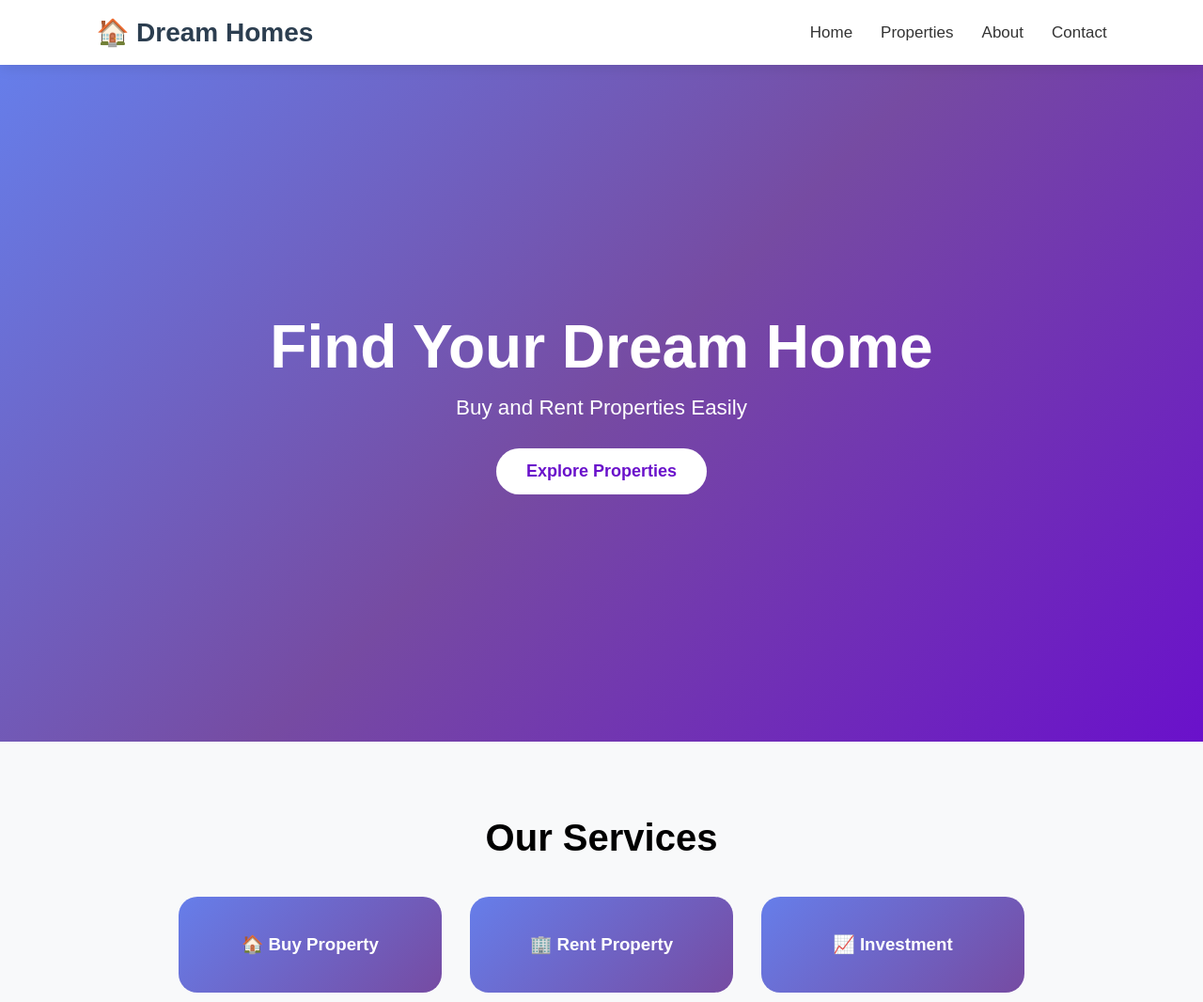
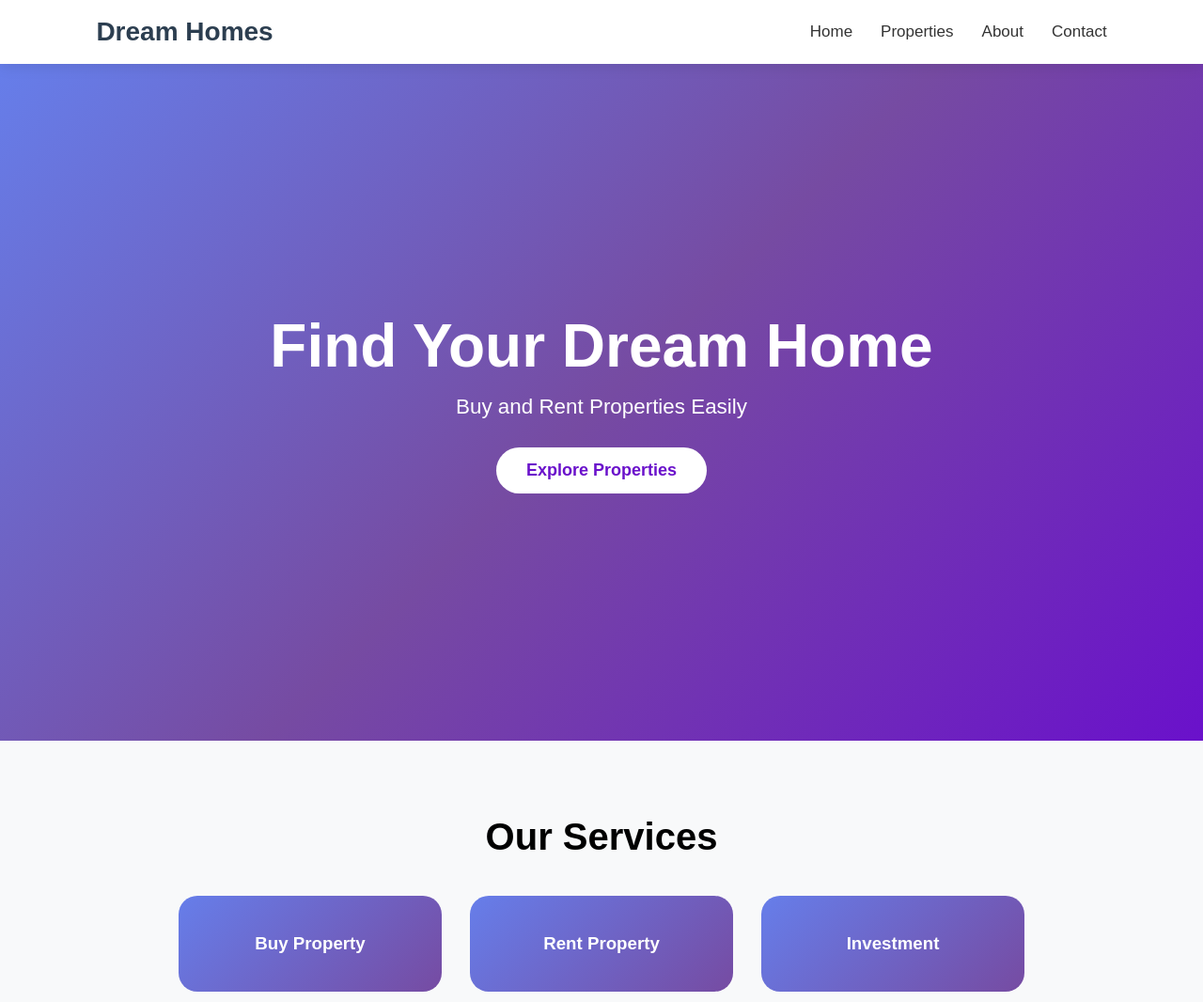
Before and after one commit to TriveniDussa/realestate-website, a React (Vite) app: page / in a window 1280 px wide. Shown: the top 1066 px of the page at 94% size. Built offline with nearby package versions, Linux system fonts and the light colour scheme.

Commit message:
Updated property details page and contact navigation

```diff
--- a/src/App.css
+++ b/src/App.css
@@ -1,3 +1,29 @@
+/* .App {
+  text-align: center;
+} */
+
+* {
+  margin: 0;
+  padding: 0;
+  box-sizing: border-box;
+}
+
+body {
+  overflow-x: hidden;
+  font-family: Arial, Helvetica, sans-serif;
+  background-color: #f8f9fa;
+}
+
+a {
+  text-decoration: none;
+}
+
+img {
+  max-width: 100%;
+  height: auto;
+  display: block;
+}
+
 .App {
   text-align: center;
 }
--- a/src/App.jsx
+++ b/src/App.jsx
@@ -7,6 +7,7 @@
 // export default App;
 
 import { BrowserRouter, Routes, Route } from "react-router-dom";
+import './app.css'
 
 import LoginPage from "./pages/LoginPage";
 import RegisterPage from "./pages/RegisterPage";
--- a/src/components/Home/Navbar.jsx
+++ b/src/components/Home/Navbar.jsx
@@ -1,51 +1,118 @@
 import { Link } from "react-router-dom";
+import { useState } from "react";
 
 function Navbar() {
-  const styles = {
-    navbar: {
-      display: "flex",
-      justifyContent: "space-between",
-      alignItems: "center",
-      padding: "18px 8%",
-      backgroundColor: "#fff",
-      boxShadow: "0 2px 15px rgba(0,0,0,0.1)",
-      position: "sticky",
-      top: "0",
-      zIndex: "1000",
-    },
-    logo: {
-      fontSize: "28px",
-      fontWeight: "bold",
-      color: "#2c3e50",
-      margin: 0,
-    },
-    navList: {
-      display: "flex",
-      listStyle: "none",
-      gap: "30px",
-      margin: 0,
-      padding: 0,
-    },
-    link: {
-      textDecoration: "none",
-      color: "#333",
-      fontSize: "17px",
-      fontWeight: "500",
-      transition: "0.3s",
-    },
-  };
+  const [menuOpen, setMenuOpen] = useState(false);
 
   return (
-    <nav style={styles.navbar}>
-      <h2 style={styles.logo}>🏠 Dream Homes</h2>
+    <>
+      <style>{`
+        .navbar{
+          display:flex;
+          justify-content:space-between;
+          align-items:center;
+          padding:18px 8%;
+          background:#fff;
+          box-shadow:0 2px 15px rgba(0,0,0,0.1);
+          position:sticky;
+          top:0;
+          z-index:1000;
+        }
 
-      <ul style={styles.navList}>
-        <li><Link style={styles.link} to="/">Home</Link></li>
-        <li><Link style={styles.link} to="/properties">Properties</Link></li>
-        <li><Link style={styles.link} to="/about">About</Link></li>
-        <li><Link style={styles.link} to="/contact">Contact</Link></li>
-      </ul>
-    </nav>
+        .logo{
+          font-size:28px;
+          font-weight:bold;
+          color:#2c3e50;
+        }
+
+        .nav-links{
+          display:flex;
+          list-style:none;
+          gap:30px;
+          margin:0;
+          padding:0;
+        }
+
+        .nav-links a{
+          text-decoration:none;
+          color:#333;
+          font-size:17px;
+          font-weight:500;
+        }
+
+        .menu-icon{
+          display:none;
+          font-size:30px;
+          cursor:pointer;
+        }
+
+        @media(max-width:768px){
+
+          .menu-icon{
+            display:block;
+          }
+
+          .nav-links{
+            position:absolute;
+            top:75px;
+            left:0;
+            width:100%;
+            background:white;
+            flex-direction:column;
+            text-align:center;
+            gap:20px;
+            padding:20px 0;
+            display:none;
+            box-shadow:0 5px 15px rgba(0,0,0,0.1);
+          }
+
+          .nav-links.active{
+            display:flex;
+          }
+
+          .logo{
+            font-size:24px;
+          }
+        }
+      `}</style>
+
+      <nav className="navbar">
+        <h2 className="logo">Dream Homes</h2>
+
+        <div
+          className="menu-icon"
+          onClick={() => setMenuOpen(!menuOpen)}
+        >
+          ☰
+        </div>
+
+        <ul className={menuOpen ? "nav-links active" : "nav-links"}>
+          <li>
+            <Link to="/" onClick={() => setMenuOpen(false)}>
+              Home
+            </Link>
+          </li>
+
+          <li>
+            <Link to="/properties" onClick={() => setMenuOpen(false)}>
+              Properties
+            </Link>
+          </li>
+
+          <li>
+            <Link to="/about" onClick={() => setMenuOpen(false)}>
+              About
+            </Link>
+          </li>
+
+          <li>
+            <Link to="/contact" onClick={() => setMenuOpen(false)}>
+              Contact
+            </Link>
+          </li>
+        </ul>
+      </nav>
+    </>
   );
 }
 
--- a/src/components/Home/Services.jsx
+++ b/src/components/Home/Services.jsx
@@ -58,33 +58,33 @@ function Services() {
             className="card"
             onClick={() =>
               setMessage(
-                "🏠 We help customers find and purchase their dream homes with verified listings, legal assistance, and affordable pricing."
+                " We help customers find and purchase their dream homes with verified listings, legal assistance, and affordable pricing."
               )
             }
           >
-            <h3>🏠 Buy Property</h3>
+            <h3> Buy Property</h3>
           </div>
 
           <div
             className="card"
             onClick={() =>
               setMessage(
-                "🏢 Explore rental apartments, villas, and commercial spaces in prime locations at competitive prices."
+                " Explore rental apartments, villas, and commercial spaces in prime locations at competitive prices."
               )
             }
           >
-            <h3>🏢 Rent Property</h3>
+            <h3> Rent Property</h3>
           </div>
 
           <div
             className="card"
             onClick={() =>
               setMessage(
-                "📈 Get expert guidance on real estate investments and discover high-return property opportunities."
+                " Get expert guidance on real estate investments and discover high-return property opportunities."
               )
             }
           >
-            <h3>📈 Investment</h3>
+            <h3> Investment</h3>
           </div>
         </div>
 
--- a/src/components/Property/PropertyCard.jsx
+++ b/src/components/Property/PropertyCard.jsx
@@ -68,7 +68,7 @@ function PropertyCard({ id, image, title, location, price }) {
       <div className="property-card">
         <img src={image} alt={title} />
         <h3>{title}</h3>
-        <p>📍 {location}</p>
+        <p> {location}</p>
         <h4>{price}</h4>
 
         <Link to={`/property/${id}`}>
--- a/src/components/styles/Footer.css
+++ b/src/components/styles/Footer.css
@@ -11,4 +11,25 @@
   text-align: center;
   padding: 20px;
   margin-top: 100px;
+  font-size: 16px;
+  width: 100%;
 }
+
+/* Tablet */
+@media (max-width: 768px) {
+  .footer {
+    padding: 18px;
+    margin-top: 60px;
+    font-size: 15px;
+  }
+}
+
+/* Mobile */
+@media (max-width: 480px) {
+  .footer {
+    padding: 15px 10px;
+    margin-top: 40px;
+    font-size: 14px;
+    line-height: 1.6;
+  }
+}
--- a/src/index.css
+++ b/src/index.css
@@ -7,4 +7,5 @@
 
 body {
   background: white;
+  overflow-x: hidden;
 }
--- a/src/pages/PropertiesPage.jsx
+++ b/src/pages/PropertiesPage.jsx
@@ -105,7 +105,7 @@ function PropertiesPage() {
                     marginBottom: "10px",
                   }}
                 >
-                  📍 {property.location}
+                   {property.location}
                 </p>
 
                 <h3
--- a/src/pages/PropertyDetailsPage.jsx
+++ b/src/pages/PropertyDetailsPage.jsx
@@ -134,7 +134,7 @@ function PropertyDetailsPage() {
 
         <div className="details-content">
           <h1>{property.title}</h1>
-          <h3>📍 {property.location}</h3>
+          <h3>{property.location}</h3>
           <h2>{property.price}</h2>
           <p>{property.description}</p>
 
```
